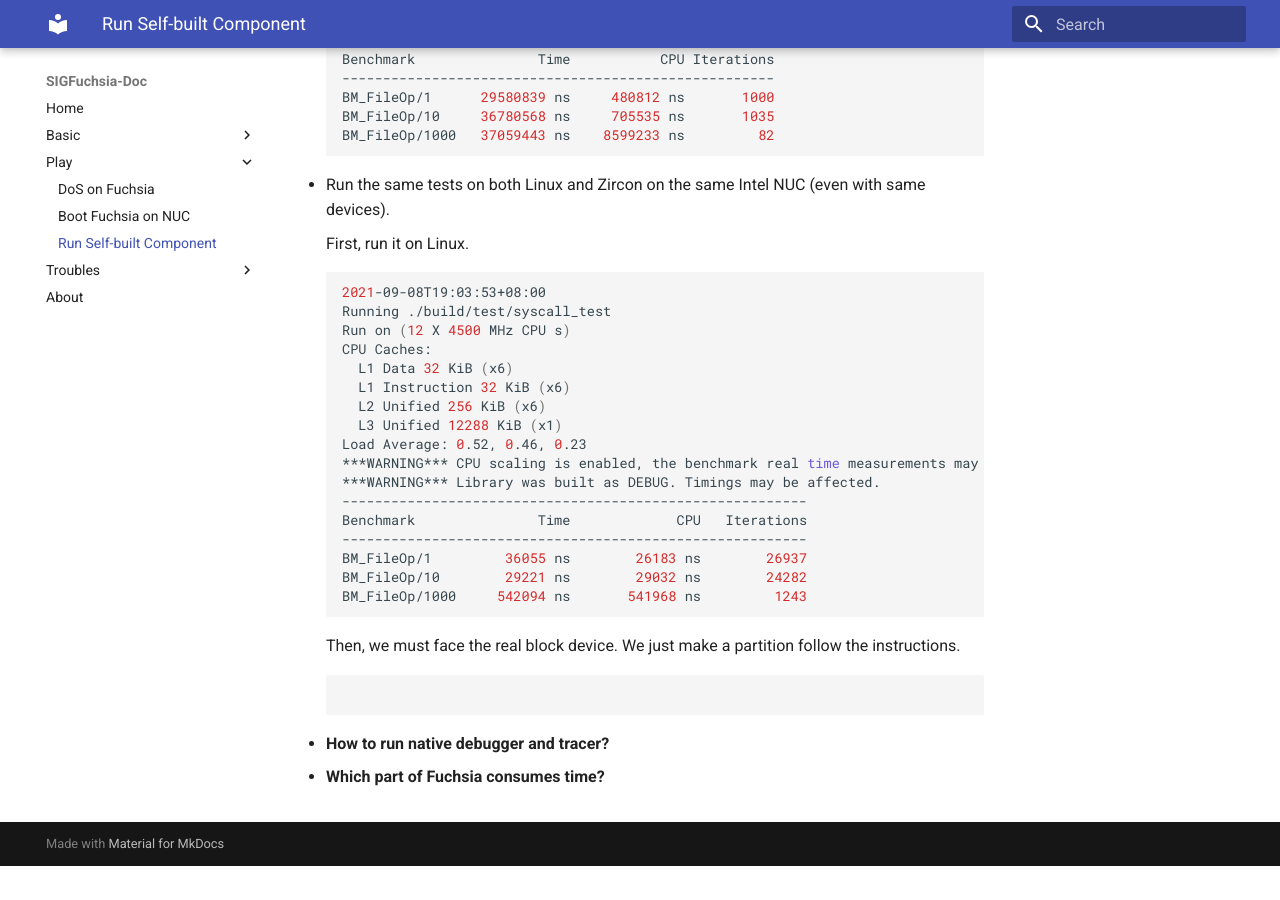
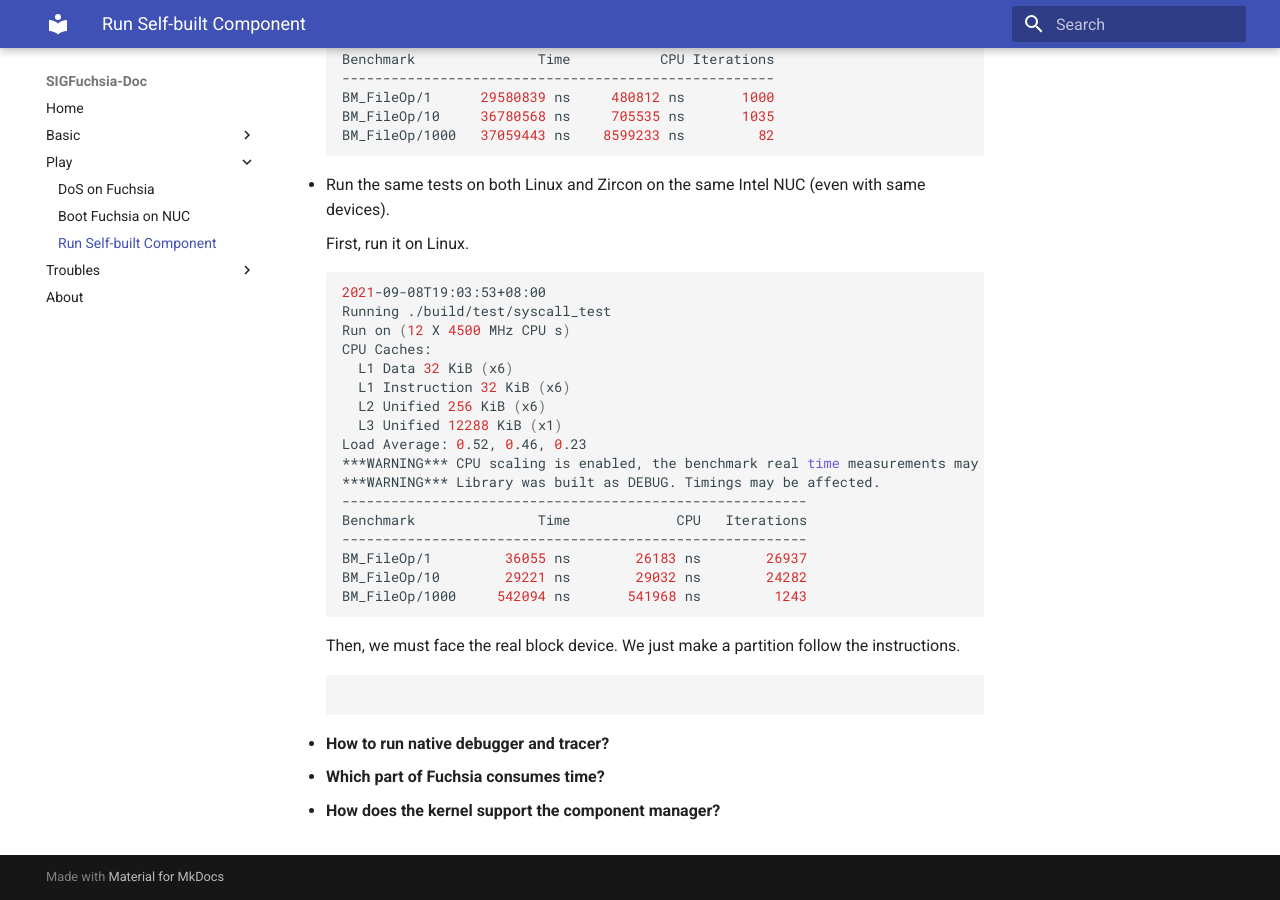
Before and after one commit to SIGFuchsia/doc, an MkDocs documentation site: the page built from docs/play/performance.md, in a window 1280 px wide and 900 px high, scrolled down 7482 px. Built offline with MkDocs 1.6.1 and Material for MkDocs 9.7.7, drawn with Linux system fonts in a browser that asks for light colours; before the commit the page ends 8348 px from its top, so only the background shows below that.

Commit message:
Add a question about component manager

```diff
--- a/docs/play/performance.md
+++ b/docs/play/performance.md
@@ -414,3 +414,5 @@
 - **How to run native debugger and tracer?**
 
 - **Which part of Fuchsia consumes time?**
+
+- **How does the kernel support the component manager?**
```
